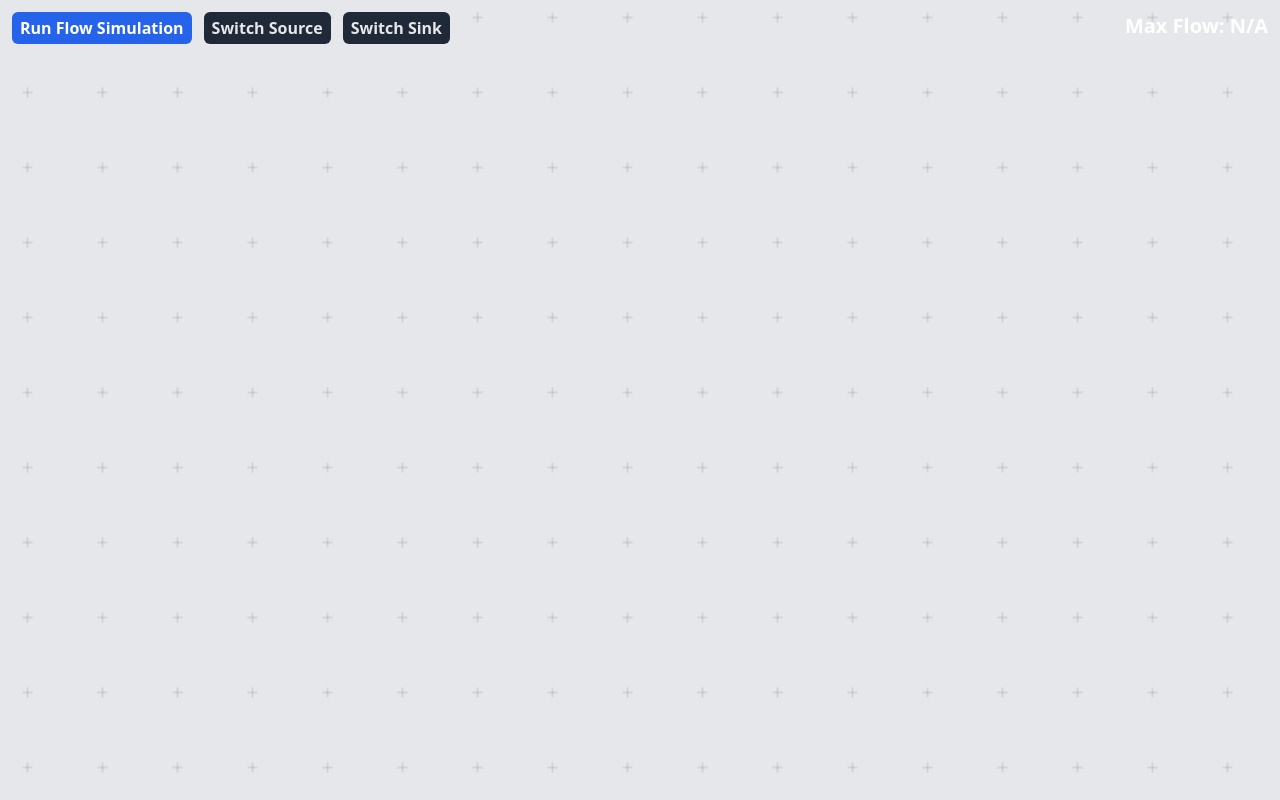
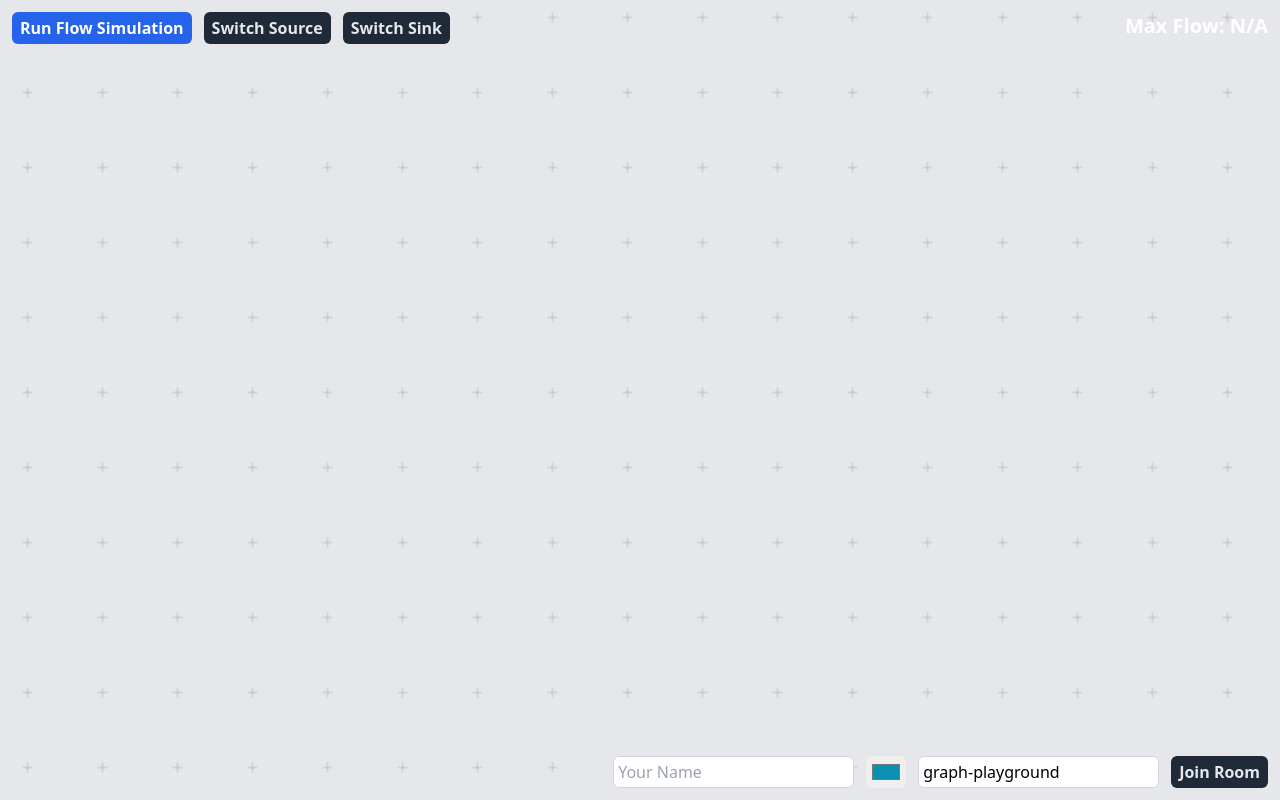
Before and after one commit to Yonava/hack-umass-graphs, a Vue app: page /flow in a window 1280 px wide. Built offline with nearby package versions, Linux system fonts and the light colour scheme; no server answers.

Commit message:
added collab controls

```diff
--- a/src/products/network-flow/Main.vue
+++ b/src/products/network-flow/Main.vue
@@ -9,6 +9,7 @@
   import NetworkFlowStats from "./NetworkFlowStats.vue";
   import NetworkFlowSim from "./NetworkFlowSim.vue";
   import { useFlowSimulation } from "./useFlowSimulation";
+import CollabControls from "@playground/graph/CollabControls.vue";
 
   const graphEl = ref<HTMLCanvasElement>();
   const graph = useGraph(graphEl, {
@@ -43,5 +44,9 @@
     <div class="absolute bottom-8 w-full flex justify-center items-center p-3">
       <NetworkFlowSim :sim-controls="simulationControls" />
     </div>
+
+    <div class="absolute right-0 p-3 h-14 flex gap-3 bottom-0">
+      <CollabControls :graph="graph" />
+    </div>
   </div>
 </template>
```
